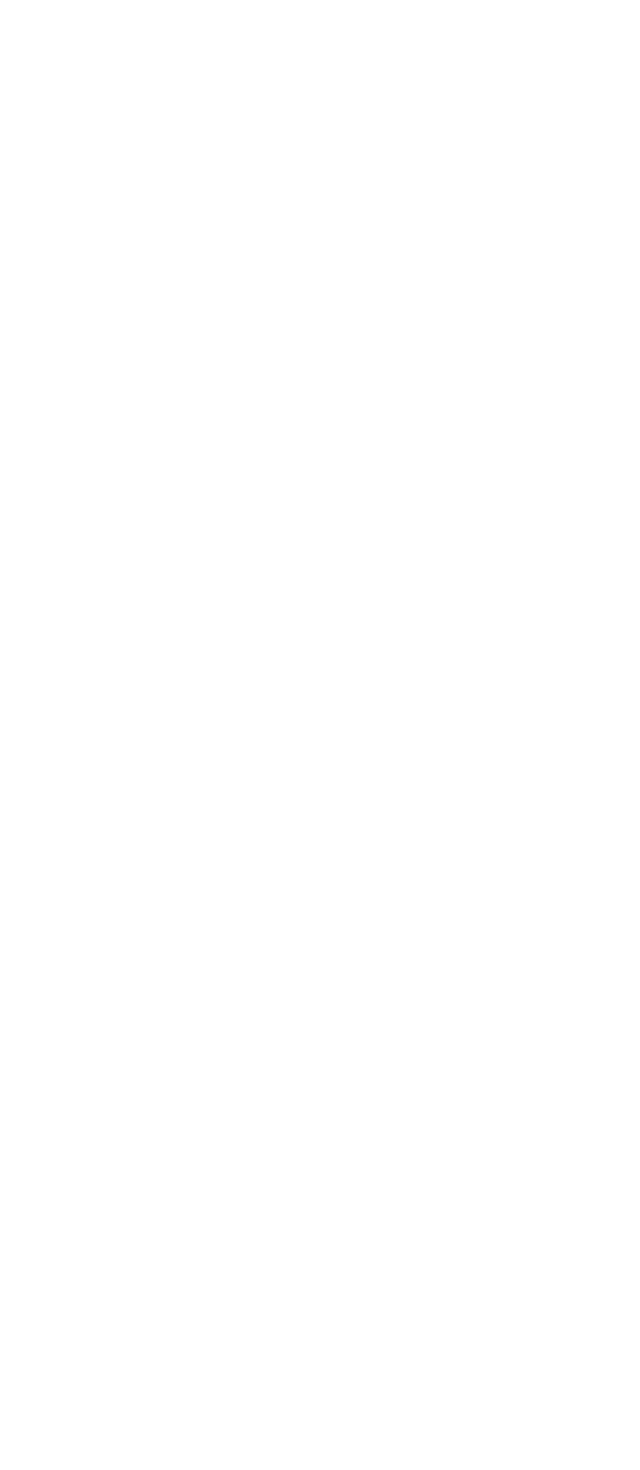
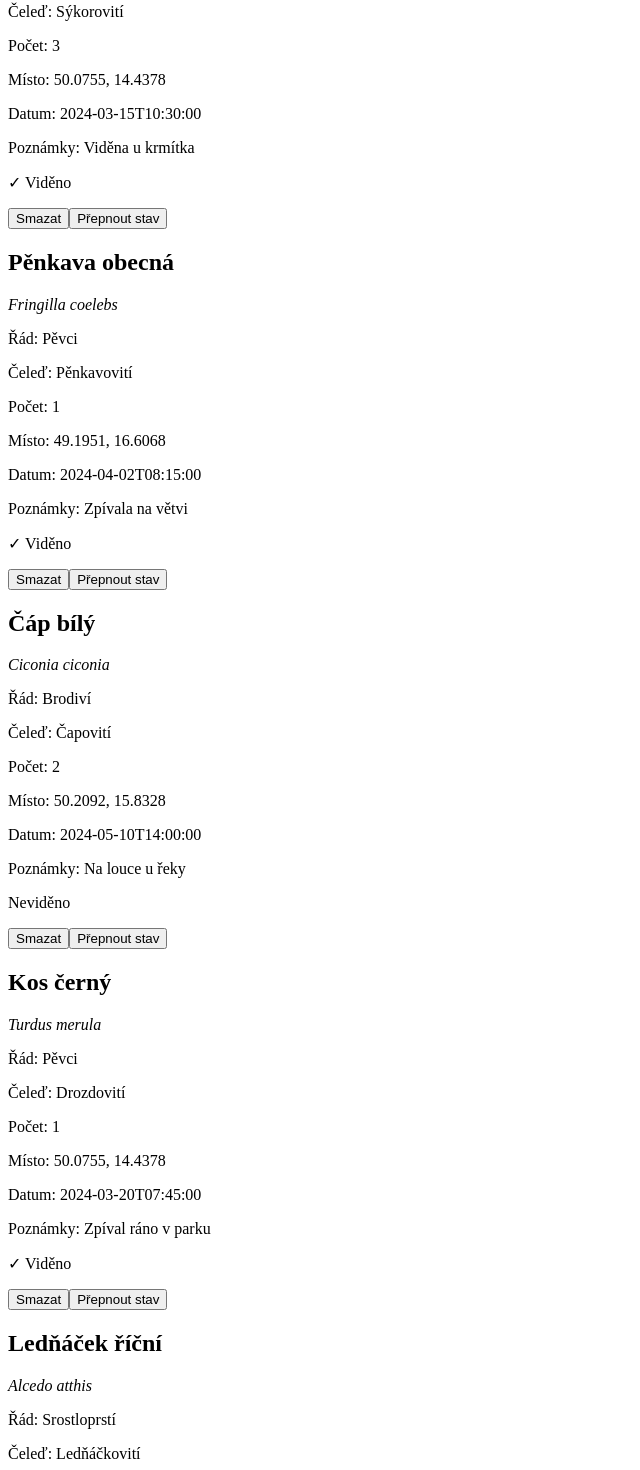
Before and after one commit to Mikulas-code/4IT427_bilm18_sem, a React (Vite) app: page / in a window 1280 px wide. Shown: the part 192-1662 px from the top of the page, without its empty margins (0-640 px from the left). Before the commit the page ends 800 px from the top, so only its background shows below. Built offline with nearby package versions, Linux system fonts and the light colour scheme.

Commit message:
feat: seznam ptaku v jsonu, pridan BirdListContext

```diff
--- a/package.json
+++ b/package.json
@@ -10,6 +10,7 @@
     "preview": "vite preview"
   },
   "dependencies": {
+    "@tanstack/react-query": "^5.100.13",
     "react": "^19.2.6",
     "react-dom": "^19.2.6"
   },
--- /dev/null
+++ b/public/birds.json
@@ -0,0 +1,62 @@
+[
+  {
+    "id": "1",
+    "name": "Sýkora koňadra",
+    "latinName": "Parus major",
+    "order": "Pěvci",
+    "family": "Sýkorovití",
+    "location": { "lat": 50.0755, "lng": 14.4378 },
+    "date": "2024-03-15T10:30:00",
+    "notes": "Viděna u krmítka",
+    "seen": true,
+    "count": 3
+  },
+  {
+    "id": "2",
+    "name": "Pěnkava obecná",
+    "latinName": "Fringilla coelebs",
+    "order": "Pěvci",
+    "family": "Pěnkavovití",
+    "location": { "lat": 49.1951, "lng": 16.6068 },
+    "date": "2024-04-02T08:15:00",
+    "notes": "Zpívala na větvi",
+    "seen": true,
+    "count": 1
+  },
+  {
+    "id": "3",
+    "name": "Čáp bílý",
+    "latinName": "Ciconia ciconia",
+    "order": "Brodiví",
+    "family": "Čapovití",
+    "location": { "lat": 50.2092, "lng": 15.8328 },
+    "date": "2024-05-10T14:00:00",
+    "notes": "Na louce u řeky",
+    "seen": false,
+    "count": 2
+  },
+  {
+    "id": "4",
+    "name": "Kos černý",
+    "latinName": "Turdus merula",
+    "order": "Pěvci",
+    "family": "Drozdovití",
+    "location": { "lat": 50.0755, "lng": 14.4378 },
+    "date": "2024-03-20T07:45:00",
+    "notes": "Zpíval ráno v parku",
+    "seen": true,
+    "count": 1
+  },
+  {
+    "id": "5",
+    "name": "Ledňáček říční",
+    "latinName": "Alcedo atthis",
+    "order": "Srostloprstí",
+    "family": "Ledňáčkovití",
+    "location": { "lat": 49.7444, "lng": 13.3775 },
+    "date": "2024-06-01T16:20:00",
+    "notes": "U potoka, velmi rychlý",
+    "seen": true,
+    "count": 1
+  }
+]
--- a/src/App.tsx
+++ b/src/App.tsx
@@ -1,9 +1,30 @@
+import { BirdCard } from "./components/BirdCard";
+import { useBirdList } from "./context/BirdListContext";
+
 function App() {
+  const { birds, isLoading, isError, addBird, removeBird, toggleSeen} = useBirdList();
+
   return (
     <main>
       <h1>Seznam ptáků</h1>
+        {birds.map((bird)=>(
+          <BirdCard
+           key={bird.id}
+           id = {bird.id}
+           name={bird.name}
+           count={bird.count}
+           date={bird.date}
+           family={bird.family}
+           latinName={bird.latinName}
+           location={bird.location}
+           notes={bird.notes}
+           order={bird.order}
+           seen={bird.seen}
+           onRemove={()=> console.log("mazu")}
+           onToggleSeen={()=> console.log("prepinam")}></BirdCard>
+        ))}
     </main>
-  )
+  );
 }
 
-export default App
+export default App;
--- /dev/null
+++ b/src/api/birds.ts
@@ -0,0 +1,11 @@
+import { type Bird } from "../types/Bird";
+
+export const fetchBirds = async (): Promise<Bird[]> =>{
+    const res = await fetch('/birds.json');
+
+     if (!res.ok) {
+    throw new Error(`Chyba při načítání: ${res.status}`);
+  }
+
+  return res.json();
+}
--- a/src/components/BirdCard.tsx
+++ b/src/components/BirdCard.tsx
@@ -4,3 +4,21 @@ interface BirdCardProps extends Bird {
   onToggleSeen: (id: string) => void;
   onRemove: (id: string) => void;
 }
+
+export function BirdCard({ id, name, family, location, date, notes, seen, count, latinName, order, onToggleSeen, onRemove}: BirdCardProps) {
+  return (
+    <div>
+      <h2>{name}</h2>
+      <p><i>{latinName}</i></p>
+      <p>Řád: {order}</p>
+      <p>Čeleď: {family}</p>
+      <p>Počet: {count}</p>
+      <p>Místo: {location.lat}, {location.lng}</p>
+      <p>Datum: {date}</p>
+      <p>Poznámky: {notes}</p>
+      <p>{seen ? "✓ Viděno" : "Neviděno"}</p>
+      <button onClick={() => onRemove(id)}>Smazat</button>
+      <button onClick={() => onToggleSeen(id)}>Přepnout stav</button>
+    </div>
+  );
+}
--- /dev/null
+++ b/src/context/BirdListContext.tsx
@@ -0,0 +1,72 @@
+import { createContext, useEffect, useState, type ReactNode } from "react";
+import type { Bird } from "../types/Bird";
+import { fetchBirds } from "../api/birds";
+import { useQuery } from "@tanstack/react-query";
+import { useContext } from "react";
+
+interface BirdListContextType {
+  birds: Bird[];
+  isLoading: boolean;
+  isError: boolean;
+  addBird: (bird: Bird) => void;
+  removeBird: (id: string) => void;
+  toggleSeen: (id: string) => void;
+}
+
+export const BirdListContext = createContext<BirdListContextType>({
+  birds: [],
+  isLoading: false,
+  isError: false,
+  addBird: () => {},
+  removeBird: () => {},
+  toggleSeen: () => {},
+});
+
+export function BirdListProvider({ children }: { children: ReactNode }) {
+  const {
+    data: serverBirds,
+    isLoading,
+    isError,
+  } = useQuery({
+    queryKey: ["birds"],
+    queryFn: fetchBirds,
+  });
+
+  const [clientBirds, setClientBirds] = useState<Bird[]>([]);
+
+  const addBird = (newBird: Bird) => {
+    setClientBirds([...clientBirds, newBird]);
+  };
+
+  const removeBird = (id: string) => {
+    setClientBirds(clientBirds.filter((bird) => bird.id !== id));
+  };
+
+  const toggleSeen = (id: string) => {
+    setClientBirds(
+      clientBirds.map((bird) => {
+        if (bird.id === id) {
+          return { ...bird, seen: !bird.seen };
+        } else return bird;
+      }),
+    );
+  };
+
+
+
+  useEffect(()=>{
+    if(serverBirds) setClientBirds(serverBirds)
+  }, [serverBirds]);
+
+  return (
+    <BirdListContext.Provider value={ {birds: clientBirds, isLoading, isError, addBird, removeBird, toggleSeen}}
+    >
+        {children}
+    </BirdListContext.Provider>
+  );
+}
+
+
+export function useBirdList() {
+  return useContext(BirdListContext);
+}
--- a/src/main.tsx
+++ b/src/main.tsx
@@ -1,9 +1,24 @@
-import { StrictMode } from 'react'
-import { createRoot } from 'react-dom/client'
-import App from './App.tsx'
+import { StrictMode } from "react";
+import { createRoot } from "react-dom/client";
+import App from "./App.tsx";
+import { BirdListProvider } from "./context/BirdListContext.tsx";
+import { QueryClient, QueryClientProvider } from "@tanstack/react-query";
 
-createRoot(document.getElementById('root')!).render(
+const queryClient = new QueryClient({
+  defaultOptions: {
+    queries: {
+      staleTime: 5 * 60 * 1000, // data jsou "čerstvá" 5 minut
+      retry: 2, // při chybě zkusí 2× znovu
+    },
+  },
+});
+
+createRoot(document.getElementById("root")!).render(
   <StrictMode>
-    <App />
+    <QueryClientProvider client={queryClient}>
+      <BirdListProvider>
+        <App />
+      </BirdListProvider>
+    </QueryClientProvider>
   </StrictMode>,
-)
+);
```
Also changed, not shown: src/types/Bird.ts (+9 -1 lines), 1 other file (tests, documents, lock files or other folders).
